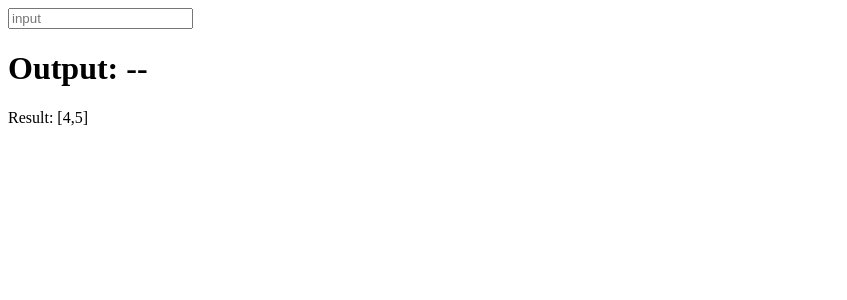
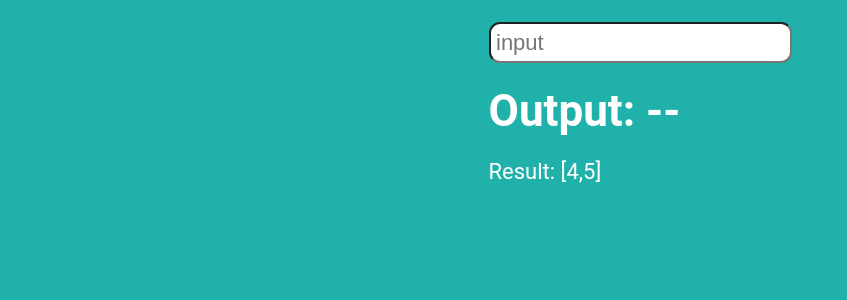
Before and after one commit to iGorillaz/useCallback-stud, a React (Create React App) app: page / in a window 1280 px wide. Shown: the top 300 px of the page, without its empty margins (0-847 px from the left). Built offline with nearby package versions, Linux system fonts and the light colour scheme.

Commit message:
Minimum styles added

```diff
--- a/src/components/MainComponent/MainComponent.jsx
+++ b/src/components/MainComponent/MainComponent.jsx
@@ -1,4 +1,5 @@
 import { useCallback, useEffect, useState } from "react";
+import s from './MainComponent.module.css'
 
 const MainComponent = () => {
   const [input, setInput] = useState("");
@@ -6,7 +7,7 @@ const MainComponent = () => {
   const [num] = useState(4);
   const [num1] = useState(5);
 
-//   const sum = useCallback(() => num + num1, [num, num1]);
+  //   const sum = useCallback(() => num + num1, [num, num1]);
 
   const newArr = useCallback(() => [num, num1], [num, num1]);
 
@@ -19,6 +20,7 @@ const MainComponent = () => {
   return (
     <div>
       <input
+        className={s.inp}
         type="text"
         placeholder="input"
         value={input}
--- /dev/null
+++ b/src/components/MainComponent/MainComponent.module.css
@@ -0,0 +1,11 @@
+.inp {
+  font-size: 1rem;
+  padding: 0.25rem;
+  border-radius: 0.5em;
+  margin-bottom: 1rem;
+  outline: none;
+}
+
+h1 {
+  margin-bottom: 1rem;
+}
--- /dev/null
+++ b/src/index.css
@@ -0,0 +1,29 @@
+* {
+	margin: 0;
+	padding: 0;
+	box-sizing: border-box;
+ }
+
+ html {
+	font-size: 22px;
+ }
+
+ body {
+	background-color: lightseagreen;
+	color: #fff;
+	min-height: 100vh;
+	font-family: 'Roboto', 'Oxygen',
+	  'Ubuntu', 'Cantarell', 'Fira Sans', 'Droid Sans', 'Helvetica Neue',
+	  sans-serif;
+	-webkit-font-smoothing: antialiased;
+	-moz-osx-font-smoothing: grayscale;
+ }
+
+ .App {
+	height: 100vh;
+	display: flex;
+	flex-direction: column;
+	justify-content: flex-start;
+	align-items: center;
+	padding: 1rem;
+ }
--- a/src/index.js
+++ b/src/index.js
@@ -1,6 +1,6 @@
 import React from "react";
 import ReactDOM from "react-dom/client";
-
+import './index.css'
 import App from "./App";
 
 const root = ReactDOM.createRoot(document.getElementById("root"));
```
